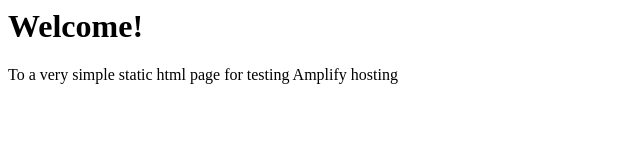
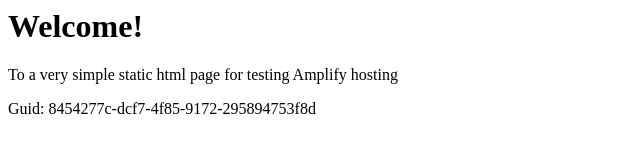
Before and after one commit to aws-aemilia-fra/Github-PR-Commit-Integration-Test-DoNotTouch-Gith-P5X5MO5I-v1-preprod-eu-central-1, a website: page src/index.html in a window 1280 px wide. Shown: the whole page, without its empty margins (0-640 px from the left). Drawn offline with Linux system fonts and the light colour scheme.

Commit message:
commit from integ tests

```diff
--- a/src/index.html
+++ b/src/index.html
@@ -1,3 +1,5 @@
+
+
 <html lang="en">
 
 <head>
@@ -10,6 +12,6 @@
 <body>
     <h1>Welcome!</h1>
     <p>To a very simple static html page for testing Amplify hosting</p>
-</body>
+    <p>Guid: 8454277c-dcf7-4f85-9172-295894753f8d</p></body>
 
 </html>
```
